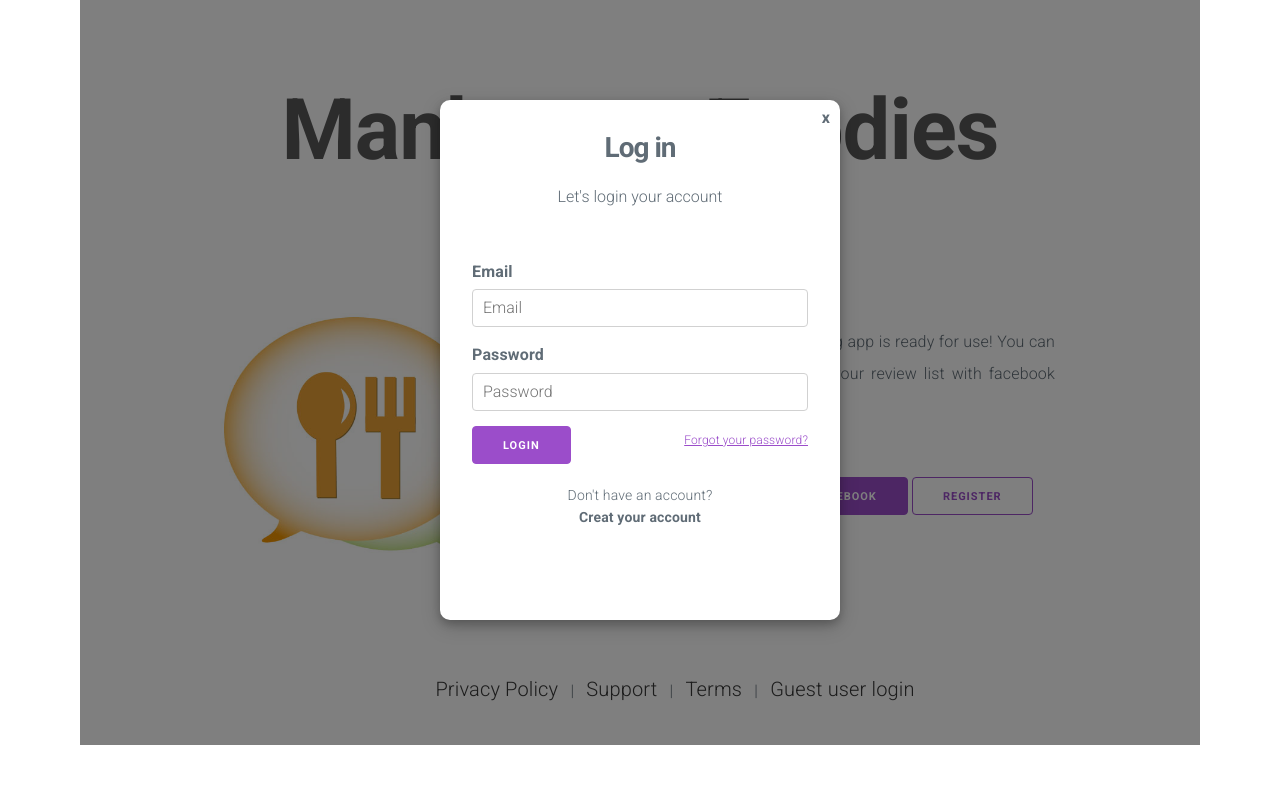
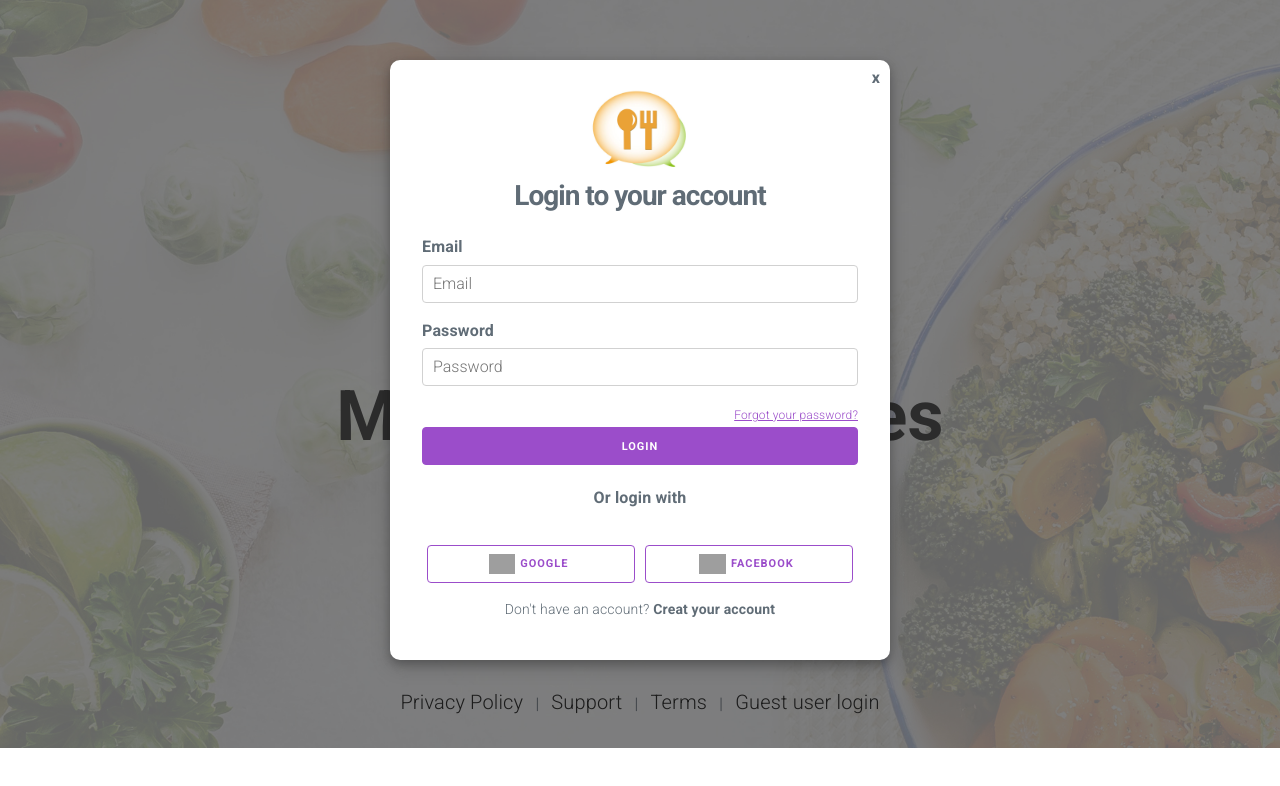
Before and after one commit to elitedev201/PHP-miligram-project, a plain HTML site: page pages/index.html in a window 1280 px wide. Both pictures are taken after a click on the link "LOG IN". Drawn offline with nearby package versions, Linux system fonts and the light colour scheme; grey boxes are pictures that could not be loaded.

Commit message:
html, css complete

```diff
--- a/css/style.css
+++ b/css/style.css
@@ -1,3 +1,25 @@
+.padding-top-10 {
+  padding-top: 10px;
+}
+
+.padding-rl {
+  padding: 0px 5px;
+}
+
+.align {
+  align-items: center;
+  justify-content: center;
+}
+
+.text-center {
+  text-align: center;
+}
+
+.display-flex {
+  display: flex;
+  flex-direction: row;
+}
+
 .button-black {
   background-color: black;
   border-color: black;
@@ -31,16 +53,17 @@
 
 .panel-body {
   padding: 15px;
-  padding-top: 5%;
+  padding-top: 8%;
   margin: auto;
   text-align: center;
 }
 
 .title {
-  font-size: 85px;
+  font-size: 70px;
   font-weight: bold;
   margin: 25px;
   color: #585858;
+  word-wrap: break-word;
 }
 
 .subtitle {
@@ -70,15 +93,9 @@
   line-height: 2;
 }
 
-.button-block {
-  padding-top: 30px;
+.privacy {
   text-align: center;
-}
-
-.privacy {
-  position: absolute;
-  bottom: 40px;
-  width: 100%;
+  padding: 119px 0 30px 0;
 }
 
 .privacy-font {
@@ -95,31 +112,80 @@
   height: 100%;
   background-color: rgb(0, 0, 0, 0.5);
   transition: ease-in 0.5s;
-  padding: 100px 30px;
+  padding: 60px 30px;
+  z-index: 100;
+  overflow: hidden;
 }
 
 .modal-login {
   position: relative;
   display: none;
-  width: 400px;
-  height: 520px;
-  border-radius: 10px;
-  background-color: white;
-  transition: ease-in 0.5s;
-  margin: 0 auto;
-  box-shadow: 0 4px 8px 0 rgba(0, 0, 0, 0.2), 0 6px 20px 0 rgba(0, 0, 0, 0.19);
-}
-
-.modal-signup {
-  position: relative;
-  display: none;
-  width: 400px;
+  width: 500px;
   height: 600px;
   border-radius: 10px;
   background-color: white;
   transition: ease-in 0.5s;
   margin: 0 auto;
   box-shadow: 0 4px 8px 0 rgba(0, 0, 0, 0.2), 0 6px 20px 0 rgba(0, 0, 0, 0.19);
+  z-index: 200;
+}
+
+.modal-signup {
+  position: relative;
+  display: none;
+  width: 500px;
+  height: 600px;
+  border-radius: 10px;
+  background-color: white;
+  transition: ease-in 0.5s;
+  margin: 0 auto;
+  box-shadow: 0 4px 8px 0 rgba(0, 0, 0, 0.2), 0 6px 20px 0 rgba(0, 0, 0, 0.19);
+  z-index: 200;
+}
+
+@media only screen and (max-width: 576px) {
+  .modal-login {
+    width: 400px;
+    height: 620px;
+  }
+
+  .modal-signup {
+    width: 400px;
+    height: 620px;
+  }
+
+  .display-flex {
+    flex-wrap: wrap;
+  }
+}
+
+@media only screen and (max-width: 445px) {
+  .modal-login {
+    width: 300px;
+  }
+
+  .modal-signup {
+    width: 300px;
+  }
+
+  .display-flex {
+    flex-wrap: wrap;
+  }
+}
+
+@media only screen and (max-width: 360px) {
+  .modal-login {
+    width: 200px;
+    height: 650px;
+  }
+
+  .modal-signup {
+    width: 200px;
+  }
+
+  .display-flex {
+    flex-wrap: wrap;
+  }
 }
 
 .close-button {
@@ -135,7 +201,7 @@
 }
 
 .modal-header {
-  padding: 30px 0px;
+  padding-top: 30px;
   text-align: center;
 }
 
@@ -156,3 +222,22 @@
 .width-100-pro {
   width: 100%;
 }
+
+.bg-section {
+  position: relative;
+  background-image: url(../img/bg1.jpg);
+  background-repeat: no-repeat;
+  background-size: cover;
+  background-position: center;
+  height: 100%;
+}
+
+.foodies-logo {
+  background-image: url(../img/tpbg.jpg);
+  background-repeat: no-repeat;
+  background-size: cover;
+  background-position: center;
+  width: 300px;
+  height: 249px;
+  margin: 0 auto;
+}
--- a/js/main.js
+++ b/js/main.js
@@ -28,5 +28,5 @@ $(document).ready(function () {
     }
   })
 
-  $(".mask").click(function () {})
+  //   $(".mask").click(function () {})
 })
--- a/pages/index.html
+++ b/pages/index.html
@@ -25,94 +25,13 @@
     <link rel="stylesheet" href="../css/style.css" />
   </head>
   <body>
-    <div class="container">
-      <section style="height: 100%">
-        <div class="panel-body clearfix">
-          <h1 class="title" data-nsfw-filter-status="swf">
-            Manhattan Foodies
-            <span class="subtitle" data-nsfw-filter-status="swf">
-              <br />Beta test version
-            </span>
-          </h1>
-
-          <div class="space"></div>
-          <div class="row" style="justify-content: center; align-items: center">
-            <img src="../img/tpbg.jpg" data-nsfw-filter-status="sfw" />
-            <div>
-              <p
-                class="description"
-                align="justify"
-                data-nsfw-filter-status="swf"
-              >
-                Manhattan's best food review sharing app is ready for use! You
-                can keep a restaurant diary and share your review list with
-                facebook friends.
-              </p>
-
-              <p class="button-block" data-nsfw-filter-status="swf">
-                <a id="login" class="button" data-nsfw-filter-status="swf"
-                  >Log in
-                </a>
-                <a class="button" data-nsfw-filter-status="swf"
-                  >Log in with Facebook
-                </a>
-                <a
-                  id="register"
-                  class="button button-outline"
-                  data-nsfw-filter-status="swf"
-                  >Register
-                </a>
-              </p>
-            </div>
-          </div>
-          <div style="padding: 8%"></div>
-          <div class="privacy">
-            <a href="" data-nsfw-filter-status="swf">
-              <span class="privacy-font" data-nsfw-filter-status="swf"
-                >Privacy Policy</span
-              >
-            </a>
-
-            &nbsp;&nbsp;|&nbsp;&nbsp;
-
-            <a
-              href="http://mf.safety-motocle.com/user-support/support"
-              data-nsfw-filter-status="swf"
-            >
-              <span class="privacy-font" data-nsfw-filter-status="swf"
-                >Support</span
-              >
-            </a>
-
-            &nbsp;&nbsp;|&nbsp;&nbsp;
-
-            <a
-              href="http://mf.safety-motocle.com/user-support/terms"
-              data-nsfw-filter-status="swf"
-            >
-              <span class="privacy-font" data-nsfw-filter-status="swf"
-                >Terms</span
-              >
-            </a>
-
-            &nbsp;&nbsp;|&nbsp;&nbsp;
-
-            <a
-              href="http://mf.safety-motocle.com/guest_user/dashboard/public_lists/0"
-              data-nsfw-filter-status="swf"
-            >
-              <span class="privacy-font" data-nsfw-filter-status="swf"
-                >Guest user login</span
-              >
-            </a>
-          </div>
-        </div>
-      </section>
+    <div class="bg-section">
       <div class="mask">
+        <!-- Begin Login modal -->
         <div class="modal-login">
           <div class="modal-header">
-            <h3 class="font-bold">Log in</h3>
-            <h6>Let's login your account</h6>
+            <img src="../img/tpbg.jpg" style="width: 100px; height: 80px" />
+            <h3 class="font-bold">Login to your account</h3>
             <p class="close-button"><span>x</span></p>
           </div>
           <div class="modal-body">
@@ -125,15 +44,59 @@
                 <div class="float-right">
                   <a style="font-size: 12px"><u>Forgot your password?</u></a>
                 </div>
-                <input class="button-primary" type="submit" value="Login" />
+                <div class="width-100-pro padding-top-10">
+                  <input
+                    class="button width-100-pro"
+                    type="submit"
+                    value="Login"
+                  />
+                </div>
+                <p class="padding-top-10 text-center">
+                  <b>Or login with</b>
+                </p>
+                <div class="display-flex padding-top-10">
+                  <div class="column padding-rl width-100-pro">
+                    <a
+                      class="
+                        button button-outline
+                        width-100-pro
+                        display-flex
+                        align
+                      "
+                      ><img
+                        src="https://img.icons8.com/color/20/000000/google-logo.png"
+                        style="height: 20px"
+                      />
+                      <span class="padding-rl">Google</span>
+                    </a>
+                  </div>
+                  <div class="column padding-rl width-100-pro">
+                    <a
+                      class="
+                        button button-outline
+                        width-100-pro
+                        display-flex
+                        align
+                      "
+                      ><img
+                        src="https://img.icons8.com/color/20/000000/facebook.png"
+                        style="height: 20px"
+                      />
+                      <span class="padding-rl">Facebook</span>
+                    </a>
+                  </div>
+                </div>
                 <div class="reg-title">
                   Don't have an account?
-                  <p id="sign_btn"><b>Creat your account</b></p>
+                  <span id="sign_btn"><b>Creat your account</b></span>
                 </div>
               </fieldset>
             </form>
           </div>
         </div>
+        <!-- End Login modal -->
+
+        <!-- Begin Register modal -->
         <div class="modal-signup">
           <div class="modal-header">
             <h3 class="font-bold">Register</h3>
@@ -159,7 +122,7 @@
                   placeholder="Confirm your password"
                   id="Password"
                 />
-                <div class="width-100-pro">
+                <div class="width-100-pro padding-top-10">
                   <input
                     class="button width-100-pro"
                     type="submit"
@@ -170,6 +133,67 @@
             </form>
           </div>
         </div>
+        <!-- End Register modal -->
+      </div>
+      <div class="container">
+        <div class="panel-body clearfix">
+          <p class="foodies-logo"></p>
+          <p class="title">Manhattan Foodies</p>
+          <div data-nsfw-filter-status="swf">
+            <a
+              id="login"
+              class="button button-large"
+              data-nsfw-filter-status="swf"
+              >Log in
+            </a>
+            <a
+              id="register"
+              class="button button-outline button-large"
+              data-nsfw-filter-status="swf"
+              >Register
+            </a>
+          </div>
+        </div>
+        <div class="privacy">
+          <a href="" data-nsfw-filter-status="swf">
+            <span class="privacy-font" data-nsfw-filter-status="swf"
+              >Privacy Policy</span
+            >
+          </a>
+
+          &nbsp;&nbsp;|&nbsp;&nbsp;
+
+          <a
+            href="http://mf.safety-motocle.com/user-support/support"
+            data-nsfw-filter-status="swf"
+          >
+            <span class="privacy-font" data-nsfw-filter-status="swf"
+              >Support</span
+            >
+          </a>
+
+          &nbsp;&nbsp;|&nbsp;&nbsp;
+
+          <a
+            href="http://mf.safety-motocle.com/user-support/terms"
+            data-nsfw-filter-status="swf"
+          >
+            <span class="privacy-font" data-nsfw-filter-status="swf"
+              >Terms</span
+            >
+          </a>
+
+          &nbsp;&nbsp;|&nbsp;&nbsp;
+
+          <a
+            href="http://mf.safety-motocle.com/guest_user/dashboard/public_lists/0"
+            data-nsfw-filter-status="swf"
+          >
+            <span class="privacy-font" data-nsfw-filter-status="swf"
+              >Guest user login</span
+            >
+          </a>
+        </div>
       </div>
     </div>
   </body>
```
Also changed, not shown: img/bg1.jpg (added), pages/login.html (deleted), pages/register.html (deleted), 1 other file.
